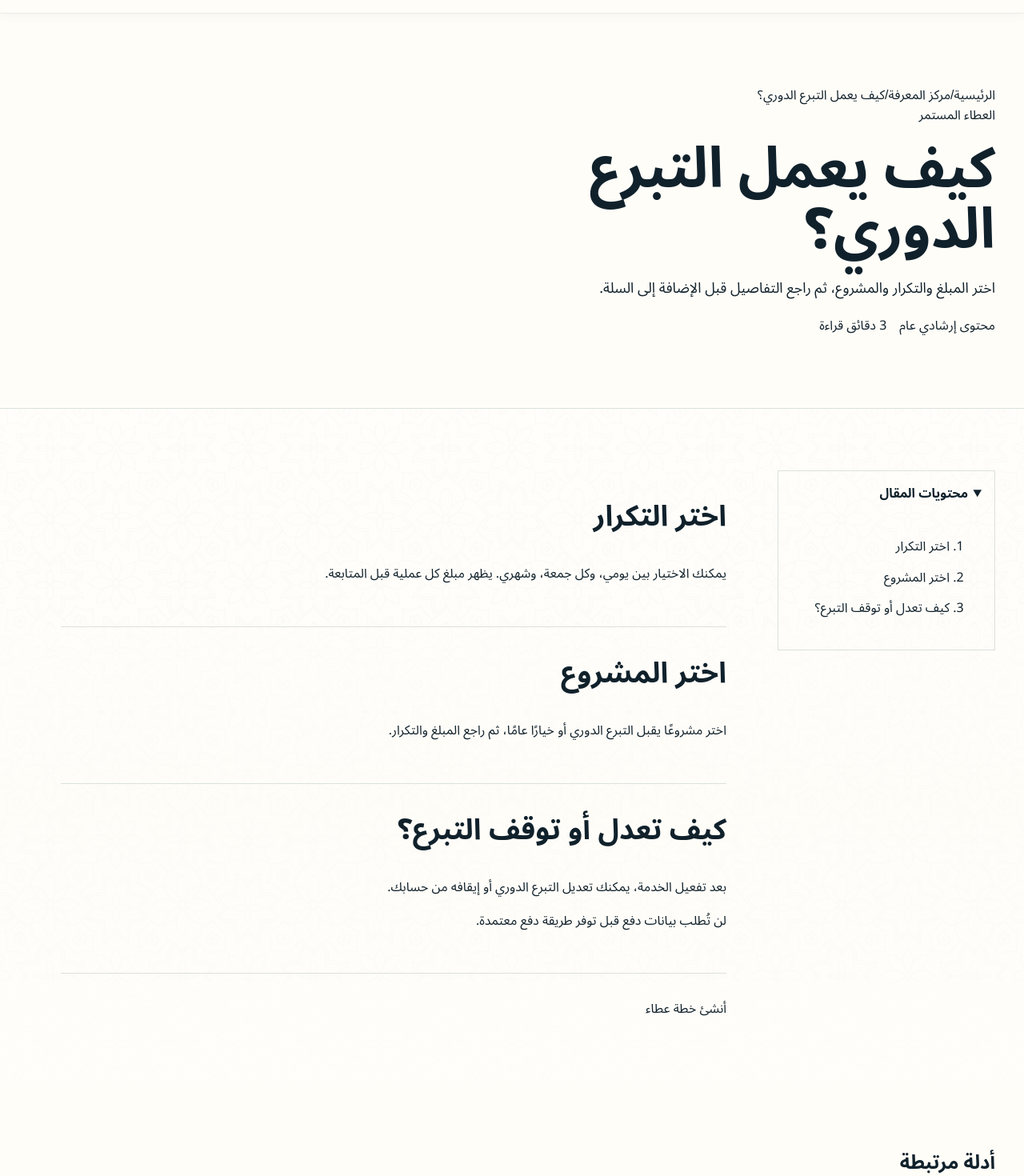
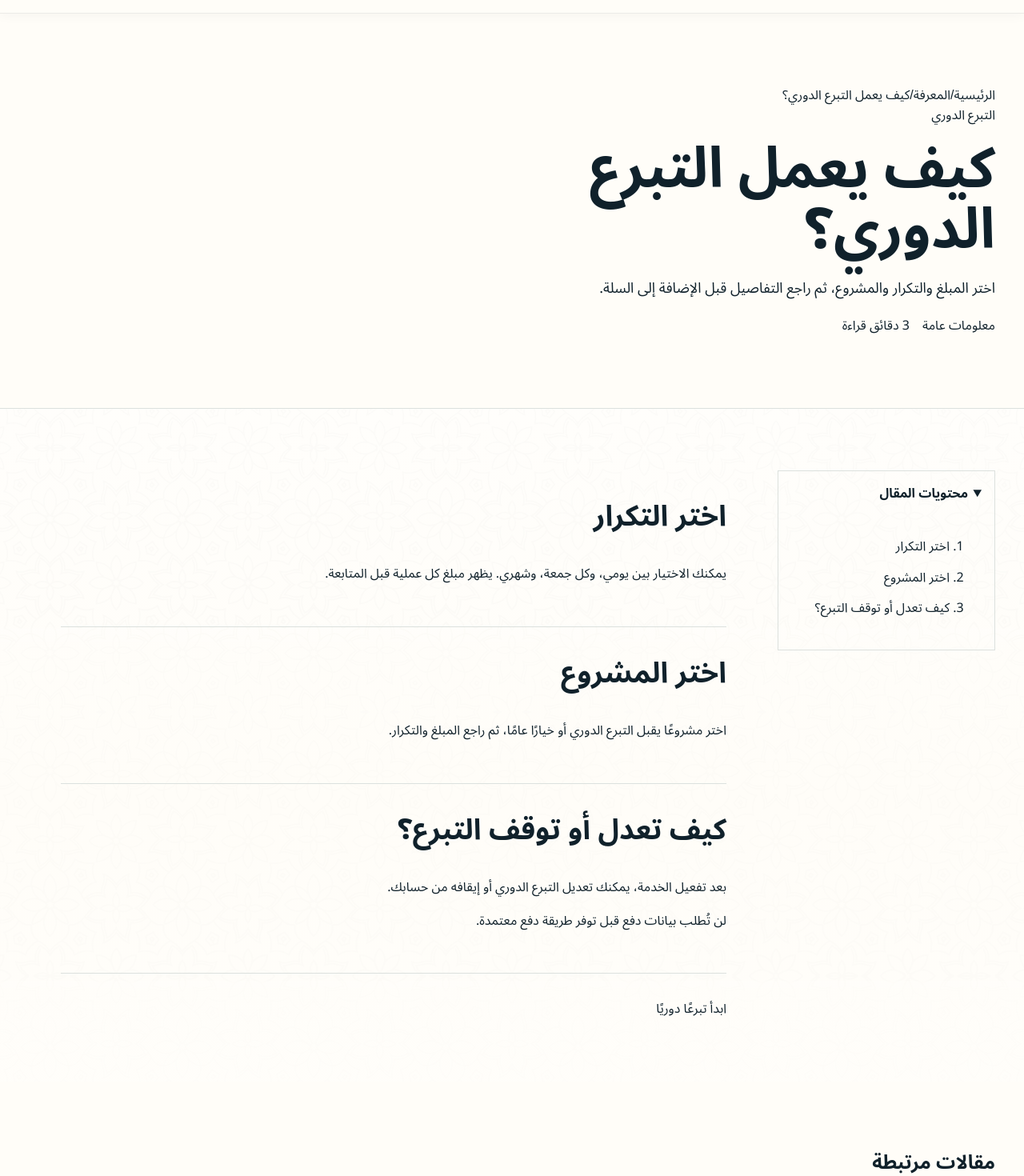
Before and after one commit to saladin76/minberiaksa, a Next.js app: page /knowledge/continuous-giving-plan in a window 1280 px wide. Shown: the part 100-1570 px from the top of the page at 80% size. Built offline with nearby package versions, Linux system fonts and the light colour scheme.

Commit message:
Simplify knowledge article layout copy

```diff
--- a/components/knowledge/article-layout.tsx
+++ b/components/knowledge/article-layout.tsx
@@ -6,18 +6,18 @@ import { TableOfContents } from "./table-of-contents";
 const topicLabel = {
   zakat: "الزكاة",
   waqf: "الوقف",
-  recurring: "العطاء المستمر",
+  recurring: "التبرع الدوري",
   "al-quds": "القدس والأقصى",
   gaza: "غزة والإغاثة",
-  transparency: "الشفافية والتقارير",
-  "donation-journey": "رحلة التبرع",
+  transparency: "التقارير والتحديثات",
+  "donation-journey": "التبرع والدفع",
 } as const;
 
 function cta(article: KnowledgeArticle) {
-  if (article.topic === "zakat") return [{ href: "/zakat#zakat-calculator", label: "انتقل إلى حاسبة الزكاة" }];
-  if (article.topic === "waqf") return [{ href: "/waqf#waqf-builder", label: "استكشف مسار الوقف" }];
-  if (article.topic === "recurring") return [{ href: "/recurring#recurring-plan-builder", label: "أنشئ خطة عطاء" }];
-  if (article.topic === "transparency") return [{ href: "/impact", label: "الأثر والتقارير" }];
+  if (article.topic === "zakat") return [{ href: "/zakat#zakat-calculator", label: "احسب زكاتك" }];
+  if (article.topic === "waqf") return [{ href: "/waqf#waqf-builder", label: "اختر مشروع الوقف" }];
+  if (article.topic === "recurring") return [{ href: "/recurring#recurring-plan-builder", label: "ابدأ تبرعًا دوريًا" }];
+  if (article.topic === "transparency") return [{ href: "/impact", label: "عرض التقارير والتحديثات" }];
   return [{ href: "/projects", label: "استكشف المشاريع" }];
 }
 
@@ -27,13 +27,13 @@ export function ArticleLayout({ article, project, related }: { article: Knowledg
       <header className="article-header">
         <div className="site-container">
           <nav className="breadcrumb" aria-label="مسار الصفحة">
-            <a href="/">الرئيسية</a><span aria-hidden="true">/</span><a href="/knowledge">مركز المعرفة</a><span aria-hidden="true">/</span><span aria-current="page">{article.title}</span>
+            <a href="/">الرئيسية</a><span aria-hidden="true">/</span><a href="/knowledge">المعرفة</a><span aria-hidden="true">/</span><span aria-current="page">{article.title}</span>
           </nav>
           <span className="article-topic">{topicLabel[article.topic]}</span>
           <h1>{article.title}</h1>
           <p>{article.summary}</p>
           <div className="article-byline">
-            <span>محتوى إرشادي عام</span>
+            <span>معلومات عامة</span>
             <span>{article.readingMinutes} دقائق قراءة</span>
           </div>
         </div>
@@ -46,19 +46,19 @@ export function ArticleLayout({ article, project, related }: { article: Knowledg
             <section key={section.id} id={section.id}>
               <h2>{section.heading}</h2>
               {section.paragraphs.map((paragraph, index) => <p key={index}>{paragraph}</p>)}
-              {section.note ? <aside className="article-note"><strong>تنبيه</strong><p>{section.note}</p></aside> : null}
+              {section.note ? <aside className="article-note"><strong>ملاحظة</strong><p>{section.note}</p></aside> : null}
             </section>
           ))}
 
           {article.sources.length ? (
             <section>
-              <h2>مراجع هذا الدليل</h2>
+              <h2>المصادر</h2>
               <ul>{article.sources.map((source) => <li key={source}>{source}</li>)}</ul>
             </section>
           ) : null}
 
           {project ? (
-            <p className="project-reference">مسار مرتبط: <Link href={`/projects/${project.slug}`}>{project.title.ar}</Link></p>
+            <p className="project-reference">مشروع مرتبط: <Link href={`/projects/${project.slug}`}>{project.title.ar}</Link></p>
           ) : null}
 
           <div className="contextual-cta">
@@ -70,7 +70,7 @@ export function ArticleLayout({ article, project, related }: { article: Knowledg
       {related.length ? (
         <section className="related-articles">
           <div className="site-container">
-            <h2>أدلة مرتبطة</h2>
+            <h2>مقالات مرتبطة</h2>
             <div>{related.map((item) => <article key={item.slug}><h3><Link href={`/knowledge/${item.slug}`}>{item.title}</Link></h3><p>{item.summary}</p></article>)}</div>
           </div>
         </section>
```
